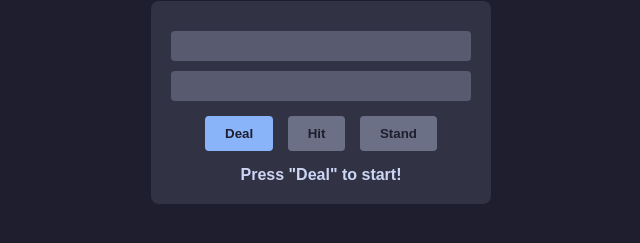
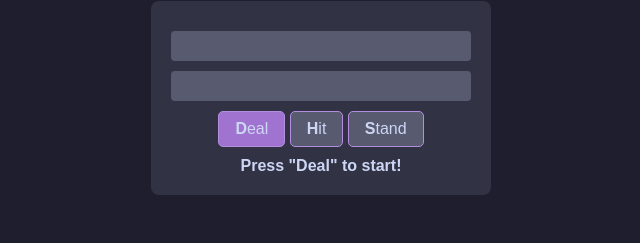
Before and after one commit to krisfur/blackjack-nodejs, a website: page public/index.html in a window 1280 px wide. Shown: the part 99-342 px from the top of the page, without its empty margins (319-959 px from the left). Drawn offline with Linux system fonts and the light colour scheme.

Commit message:
Added keyboard controls.

```diff
--- a/public/app.js
+++ b/public/app.js
@@ -41,6 +41,18 @@ document.addEventListener('DOMContentLoaded', () => {
         standButton.disabled = true;
       });
   });
+});
+
+document.addEventListener('keydown', (event) => {
+  const key = event.key.toLowerCase();
+
+  if (key === 'd' && !dealButton.disabled) {
+    dealButton.click();
+  } else if (key === 'h' && !hitButton.disabled) {
+    hitButton.click();
+  } else if (key === 's' && !standButton.disabled) {
+    standButton.click();
+  }
 });
 
 function initializeGameUI() {
--- a/public/index.html
+++ b/public/index.html
@@ -10,9 +10,9 @@
   <div id="game">
     <div id="dealer-hand" class="hand"></div>
     <div id="player-hand" class="hand"></div>
-    <button id="deal">Deal</button>
-    <button id="hit" disabled>Hit</button>
-    <button id="stand" disabled>Stand</button>
+    <button id="deal"><b>D</b>eal</button>
+    <button id="hit"><b>H</b>it</button>
+    <button id="stand"><b>S</b>tand</button>
     <div id="status"></div>
     </div>
   <script src="app.js"></script>
--- a/public/style.css
+++ b/public/style.css
@@ -21,19 +21,27 @@ h1 {
 }
 
 button {
-  background-color: #89b4fa; /* Blue */
-  color: #1e1e2e;
-  border: none;
-  border-radius: 4px;
-  padding: 10px 20px;
-  margin: 5px;
+  background-color: #a173d0;  /* Darker purpleish shade */
+  color: #cdd6f4;             /* Light text for readability */
+  border: 1px solid #b48ddf;  /* Slightly lighter purple border */
+  padding: 8px 16px;
+  font-size: 1rem;
+  border-radius: 5px;
   cursor: pointer;
-  font-weight: bold;
+  transition: background-color 0.3s;
+}
+
+button:hover {
+  background-color: #b48ddf;  /* Lighter purple on hover */
 }
 
 button:disabled {
-  background-color: #6c7086; /* Overlay 1 */
+  background-color: #585b70;  /* Muted when disabled */
   cursor: not-allowed;
+}
+
+button b {
+  color: #cdd6f4;             /* Keep text bright */
 }
 
 #status {
@@ -64,11 +72,6 @@ span.card {
   transform: translateY(0);
 }
 
-button:hover {
-  background-color: #b4befe; /* Lavender (slightly lighter) */
-  transition: background-color 0.3s;
-}
-
 .hand span.card {
   text-shadow: 1px 1px 2px rgba(0, 0, 0, 0.5);
   margin: 0 3px;
```
Also changed, not shown: readme.md.
